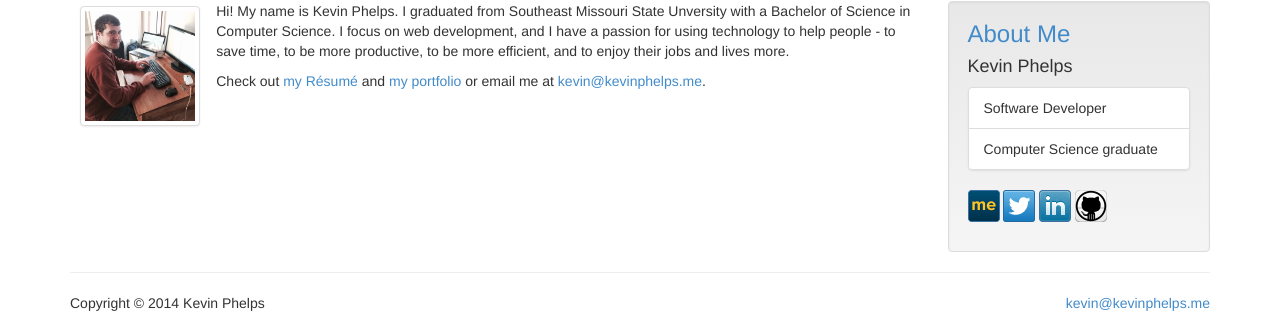
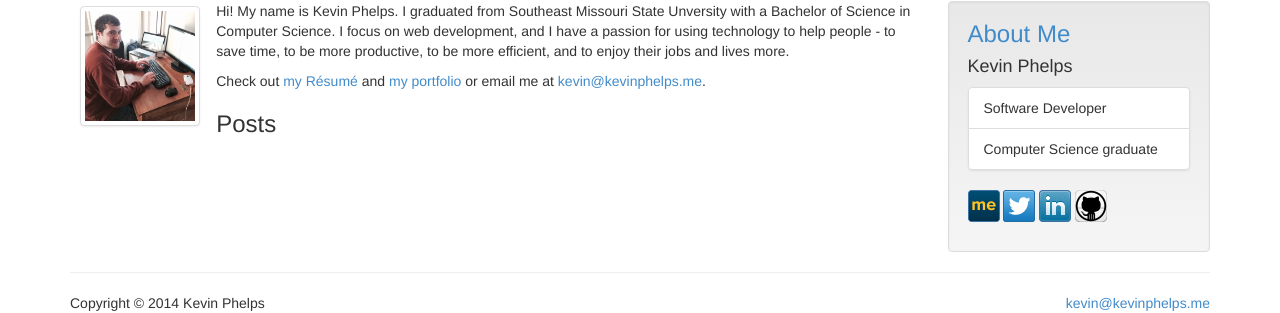
Before and after one commit to kevinphelps/kevinphelps.me, a Jekyll site: the page built from index.html, in a window 1280 px wide. Shown: the part 153-466 px from the top of the page. Built offline with Jekyll 4.4.1, drawn with Linux system fonts in a browser that asks for light colours; Markdown is read by kramdown in place of the engine named in the settings.

Commit message:
show posts on home page

```diff
--- a/index.html
+++ b/index.html
@@ -22,5 +22,14 @@
       <a href="/portfolio.html">my portfolio</a> or email me at
       <a href="mailto:kevin@kevinphelps.me">kevin@kevinphelps.me</a>.
     </p>
+
+    <h3>Posts</h3>
+    <ul>
+      {% for post in site.posts %}
+        <li>
+          <i>{{ post.date | date: "%B %e, %Y" }}</i>: <a href="{{ post.url }}">{{ post.title }}</a>
+        </li>
+      {% endfor %}
+    </ul>
   </div>
 </div>
```
